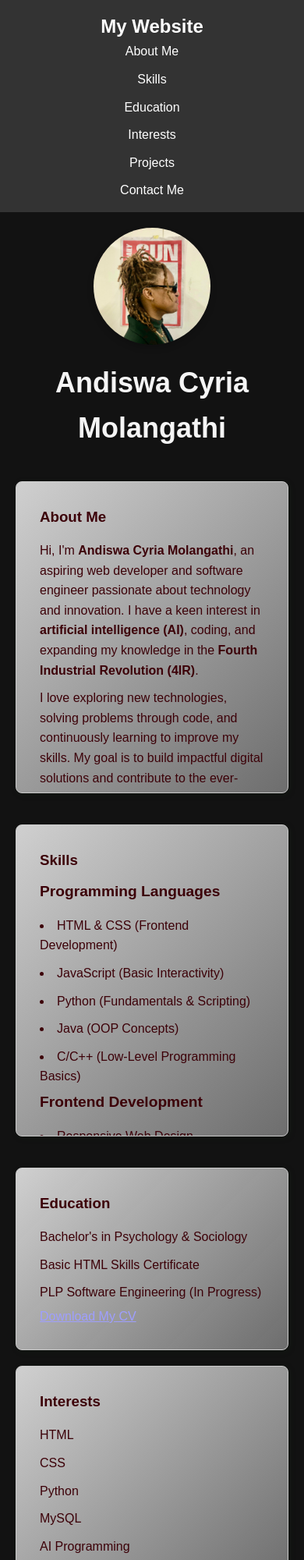
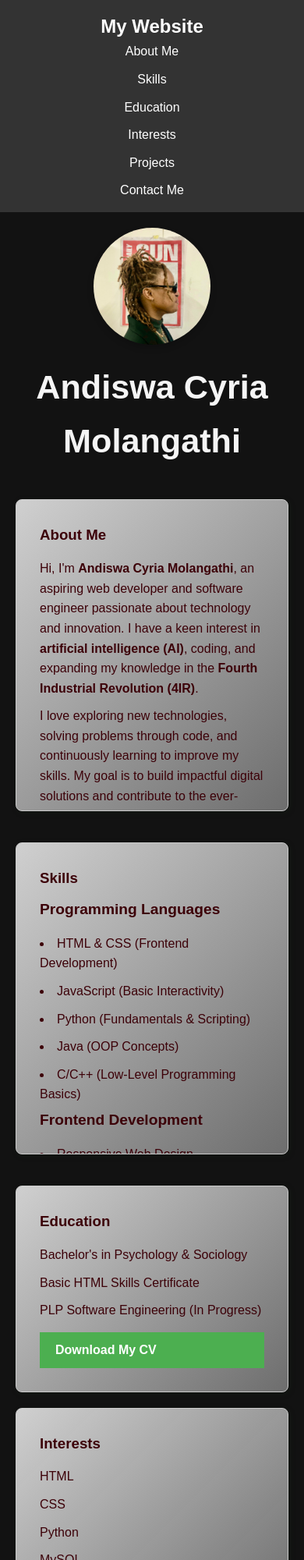
Before and after one commit to AndiswaCyria/AndiswaCyria.github.io, a plain HTML site: page index.html in a window 390 px wide. Shown: the top 2000 px of the page at 78% size. Drawn offline with Linux system fonts and the light colour scheme.

Commit message:
Update style.css updating the contact design

```diff
--- a/style.css
+++ b/style.css
@@ -220,4 +220,39 @@ footer {
     }
 
     .container {
-        grid
+        display: grid;
+        grid-template-columns: repeat(auto-fit, minmax(300px, 1fr));
+        gap: 20px;
+        padding: 20px;
+    }
+    .text-container h1 {
+        font-size: 1.8em;
+        font-weight: 600;
+    }
+    .btn-link{
+        display: inline-block;
+        background: #4CAF50;
+        color: white;
+        padding: 10px 20px;
+        text-decoration: none;
+        border-raduis: 8px;
+        margin-top: 10px;
+        font-weight: bold;
+        transition: background 0.3s ease, transform 0.2s ease;
+    }
+    .btn-link:hover {
+        background: #45a049;
+        transform: scale(1.05);
+    }
+    .contact-info{
+        margin-top: 20px;
+        font-size: 1em;
+        color: #fff;
+    }
+    .contact-info a{
+        color: #fff;
+        text-decoration: underline;
+    }
+    .contact-info a:hover {
+        color: #ccc;
+    }
```
